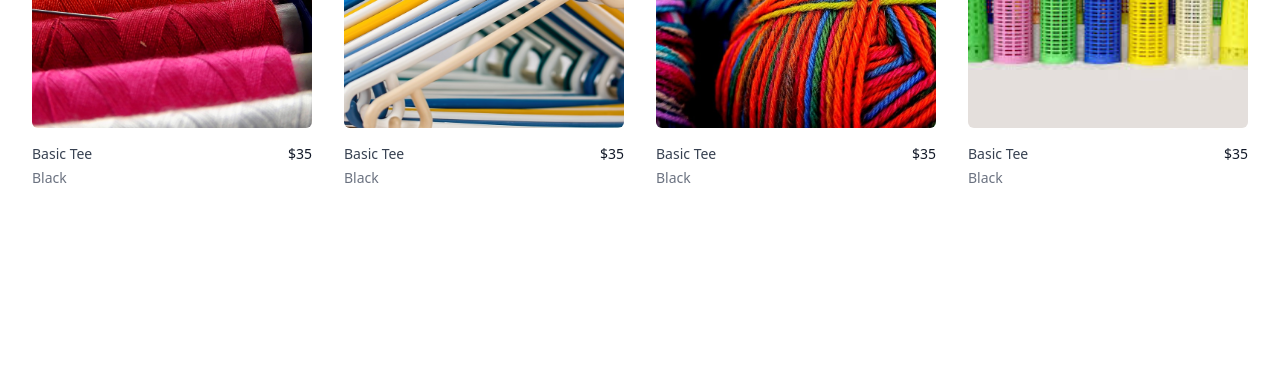
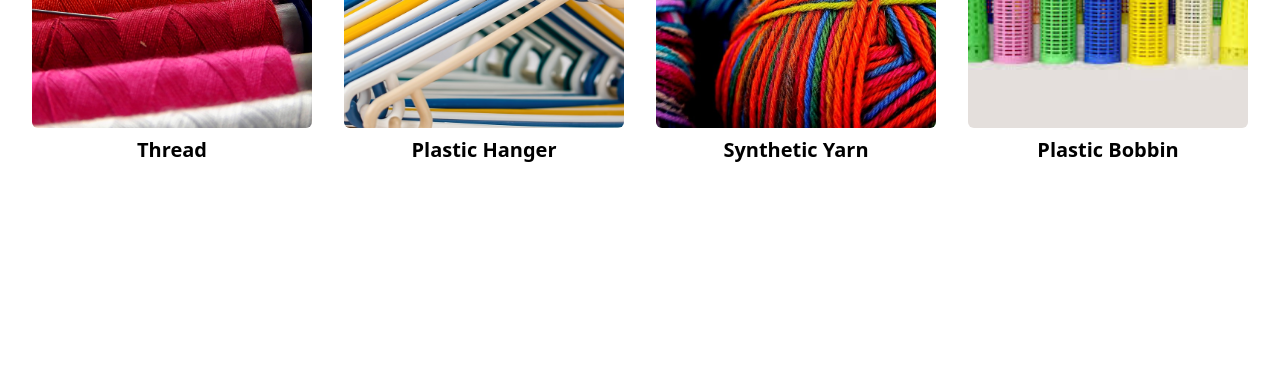
Before and after one commit to hbizahin/Natex-Website, a plain HTML site: page index.html in a window 1280 px wide. Shown: the part 1120-1505 px from the top of the page. Drawn offline with nearby package versions, Linux system fonts and the light colour scheme.

Commit message:
Product names updated

```diff
--- a/index.html
+++ b/index.html
@@ -58,10 +58,14 @@
               class="text-sm font-extrabold leading-6 text-gray-900"
               >Home</a
             >
-            <a href="company.html" class="text-sm font-extrabold leading-6 text-gray-900"
+            <a
+              href="company.html"
+              class="text-sm font-extrabold leading-6 text-gray-900"
               >Company</a
             >
-            <a href="product.html" class="text-sm font-extrabold leading-6 text-gray-900"
+            <a
+              href="product.html"
+              class="text-sm font-extrabold leading-6 text-gray-900"
               >Products</a
             >
             <a
@@ -145,7 +149,9 @@
         <div class="mt-6 text-lg leading-8 text-gray-600">
           <div class="hidden sm:mb-8 sm:flex sm:justify-center"></div>
           <div class="text-center">
-            <p class="mx-auto text-2xl font-bold max-w-2xl pt-16">Welcome to,</p>
+            <p class="mx-auto text-2xl font-bold max-w-2xl pt-16">
+              Welcome to,
+            </p>
             <h1
               class="text-4xl font-bold pb-16 tracking-tight text-gray-900 sm:text-6xl"
             >
@@ -159,10 +165,10 @@
     <div class="max-w-7xl mx-auto">
       <div class="mb-7 flex justify-center">
         <h2
-        class="text-4xl font-bold text-center bg-gradient-to-r from-orange-300 from-20% via-sky-500 via-33% to-emerald-300 to-90% inline-block text-transparent bg-clip-text"
-      >
-        Our Wings
-      </h2>
+          class="text-4xl font-bold text-center bg-gradient-to-r from-orange-300 from-20% via-sky-500 via-33% to-emerald-300 to-90% inline-block text-transparent bg-clip-text"
+        >
+          Our Wings
+        </h2>
       </div>
       <div class="grid gap-8 lg:grid-cols-3 sm:grid-cols-1 md:grid-cols-2">
         <!-- Card 1 -->
@@ -257,17 +263,15 @@
                 class="h-full w-full object-cover object-center lg:h-full lg:w-full"
               />
             </div>
-            <div class="mt-4 flex justify-between">
+            <div class="mt-2 flex justify-center">
               <div>
-                <h3 class="text-sm text-gray-700">
+                <h3 class="text-xl font-bold text-black">
                   <a>
                     <span aria-hidden="true" class="absolute inset-0"></span>
-                    Basic Tee
+                    Thread
                   </a>
                 </h3>
-                <p class="mt-1 text-sm text-gray-500">Black</p>
               </div>
-              <p class="text-sm font-medium text-gray-900">$35</p>
             </div>
           </div>
 
@@ -282,17 +286,15 @@
                 class="h-full w-full object-cover object-center lg:h-full lg:w-full"
               />
             </div>
-            <div class="mt-4 flex justify-between">
+            <div class="mt-2 flex justify-center">
               <div>
-                <h3 class="text-sm text-gray-700">
+                <h3 class="text-xl font-bold text-black">
                   <a>
                     <span aria-hidden="true" class="absolute inset-0"></span>
-                    Basic Tee
+                    Plastic Hanger
                   </a>
                 </h3>
-                <p class="mt-1 text-sm text-gray-500">Black</p>
               </div>
-              <p class="text-sm font-medium text-gray-900">$35</p>
             </div>
           </div>
 
@@ -307,17 +309,15 @@
                 class="h-full w-full object-cover object-center lg:h-full lg:w-full"
               />
             </div>
-            <div class="mt-4 flex justify-between">
+            <div class="mt-2 flex justify-center">
               <div>
-                <h3 class="text-sm text-gray-700">
+                <h3 class="text-xl font-bold text-black">
                   <a>
                     <span aria-hidden="true" class="absolute inset-0"></span>
-                    Basic Tee
+                    Synthetic Yarn
                   </a>
                 </h3>
-                <p class="mt-1 text-sm text-gray-500">Black</p>
               </div>
-              <p class="text-sm font-medium text-gray-900">$35</p>
             </div>
           </div>
 
@@ -332,17 +332,15 @@
                 class="h-full w-full object-cover object-center lg:h-full lg:w-full"
               />
             </div>
-            <div class="mt-4 flex justify-between">
+            <div class="mt-2 flex justify-center">
               <div>
-                <h3 class="text-sm text-gray-700">
+                <h3 class="text-xl font-bold text-black">
                   <a>
                     <span aria-hidden="true" class="absolute inset-0"></span>
-                    Basic Tee
+                    Plastic Bobbin
                   </a>
                 </h3>
-                <p class="mt-1 text-sm text-gray-500">Black</p>
               </div>
-              <p class="text-sm font-medium text-gray-900">$35</p>
             </div>
           </div>
         </div>
@@ -353,7 +351,9 @@
     <div class="bg-white py-24 sm:py-32">
       <div class="mx-auto max-w-7xl px-6 lg:px-8">
         <div class="flex justify-center">
-          <h2 class="text-center text-2xl font-extrabold leading-8 bg-gradient-to-r from-orange-300 from-20% via-sky-500 via-33% to-emerald-300 to-90% inline-block text-transparent bg-clip-text">
+          <h2
+            class="text-center text-2xl font-extrabold leading-8 bg-gradient-to-r from-orange-300 from-20% via-sky-500 via-33% to-emerald-300 to-90% inline-block text-transparent bg-clip-text"
+          >
             Our Trusted Customers
           </h2>
         </div>
@@ -413,7 +413,10 @@
     </nav>
     <nav>
       <div class="grid grid-flow-col gap-4">
-        <a href="https://www.facebook.com/share/sxyz3rMF2FtrpC15/?mibextid=qi2Omg" target="_blank">
+        <a
+          href="https://www.facebook.com/share/sxyz3rMF2FtrpC15/?mibextid=qi2Omg"
+          target="_blank"
+        >
           <svg
             xmlns="http://www.w3.org/2000/svg"
             width="24"
```
Also changed, not shown: 1 other file.
